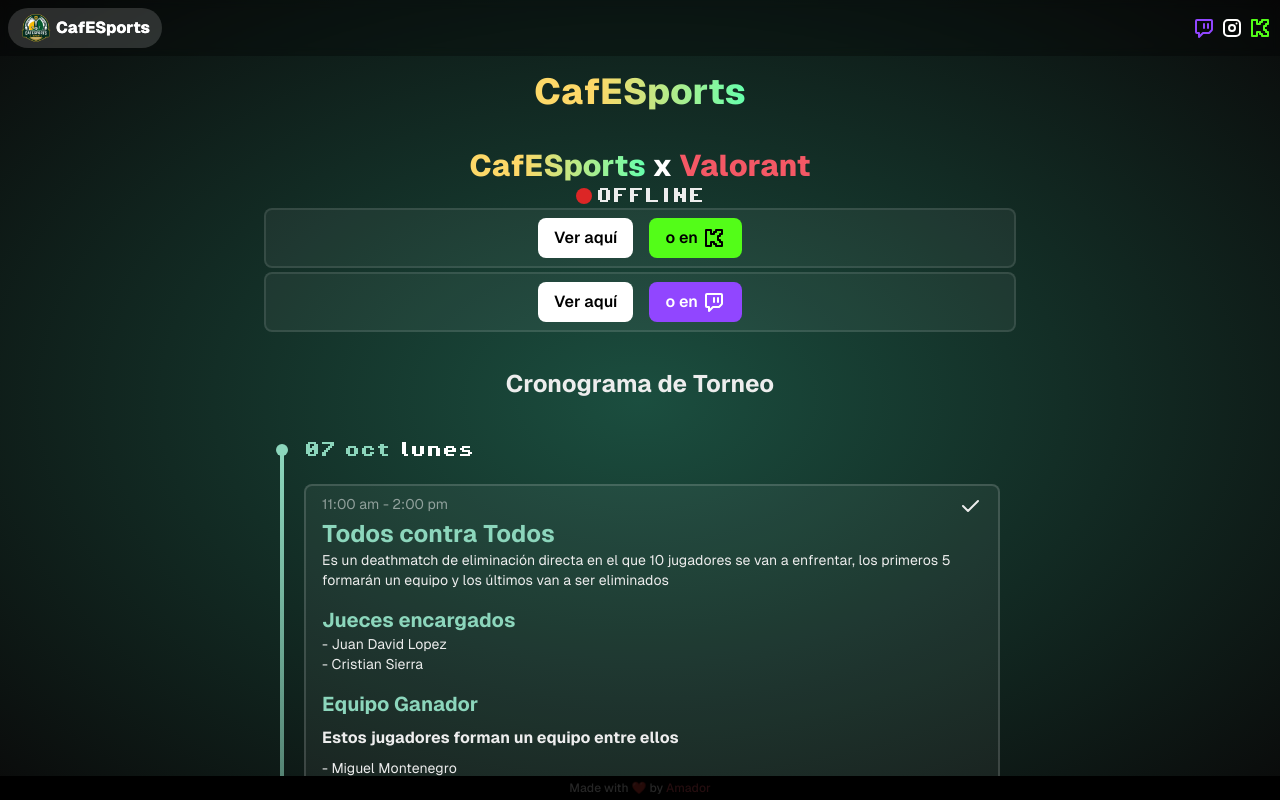
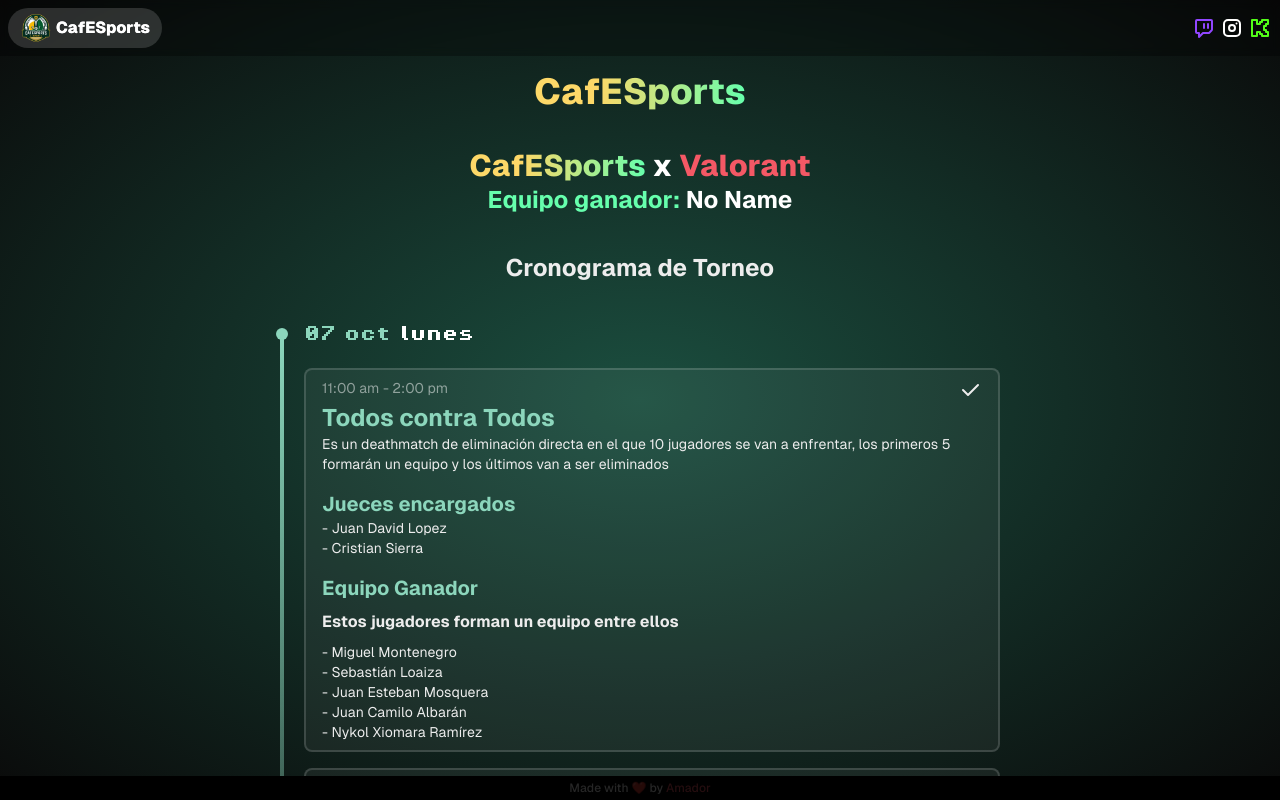
Before and after one commit to odiador/cafesports, a Next.js app: page / in a window 1280 px wide. Shown: the top 800 px of the page. Built offline with nearby package versions, Linux system fonts and the light colour scheme.

Commit message:
Add winner

```diff
--- a/app/page.tsx
+++ b/app/page.tsx
@@ -1,8 +1,8 @@
 "use client";
-import { containerImage, item } from "@/components/consts";
+import { container, containerImage, item } from "@/components/consts";
 import Embeds from "@/components/Embeds";
 import { TextGenerateEffect } from "@/components/ui/blur-generating-text";
-import Cronograma from "@/components/ui/cronogram";
+import Cronograma from "@/components/ui/chronogram";
 import { AnimatedTooltip } from "@/components/ui/image-frame";
 import Redes from "@/components/ui/redes";
 import { integrantes, valorantInfo } from "@/data/info";
@@ -22,12 +22,11 @@
     }
   })
   const [start, setStart] = useState(false);
-  const [live, setLive] = useState(false);
   return (
     <main className="p-2 flex flex-col items-center max-w-3xl">
-      <header className="h-fit flex flex-col gap-1 items-center mb-32">
-        <motion.div variants={item} className="text-center text-4xl font-bold flex" >
-          <h1 className="from-[#fdd868] via-30% via-[#fdd868] to-[#66ffad] bg-gradient-to-r bg-clip-text text-transparent font-extrabold">CafESports</h1>
+      <motion.header variants={container} className="h-fit flex flex-col gap-1 items-center mb-32">
+        <motion.div variants={item} className="text-center text-4xl from-[#fdd868] via-30% via-[#fdd868] to-[#66ffad] bg-gradient-to-r bg-clip-text text-transparent font-extrabold" >
+          CafESports
         </motion.div>
         <motion.div variants={item} initial="hidden" animate="visible" className="w-full mt-8 text-center text-xl">
 
@@ -36,19 +35,22 @@
             {" x "}
             <strong className={`font-extrabold bg-clip-text text-transparent to-[#f45865] via-50% bg-[#f45865] from-[#ff9e9e]`}>{valorantInfo.title}</strong>
           </p>
+          <p className="text-[#66ffad] font-bold text-2xl">
+<>{"Equipo ganador: "}</><span className="text-white">No Name</span>
+          </p>
 
         </motion.div>
-        <Embeds live={live} />
-        <h1 className="w-full mt-8 text-center text-2xl font-bold "
-          onCanPlay={() => setLive(true)}
-        >Cronograma de Torneo</h1>
-        <Cronograma />
-        <motion.div variants={item} className="flex flex-col gap-2 items-center  w-full bg-white/5 rounded-xl px-6 py-3">
+        <h1 className="w-full mt-8 text-center text-2xl font-bold ">Cronograma de Torneo</h1>
+        <motion.div variants={container}>
+          <Cronograma />
+        </motion.div>
+        <Embeds />
+        <motion.div variants={item} className="flex flex-col gap-2 items-center mt-8 w-full bg-white/5 rounded-xl px-6 py-3">
           <h1 className="text-xl font-bold">{"Nuestras redes:"}</h1>
           <Image priority src={valorantInfo.image} alt="" width={100} height={100} />
           <Redes />
         </motion.div>
-      </header>
+      </motion.header>
       <motion.section
         id="info"
         onViewportLeave={() => setStart(false)}
@@ -57,10 +59,7 @@
         initial={{ opacity: 0, y: -10 }}
         transition={{ duration: 0.5, delay: 0.2 }}
         className="bg-white/5 rounded-lg mt-16 py-16 px-8 flex flex-col justify-center items-center">
-        <motion.h3 variants={item} className="text-center text-4xl font-bold w-3/4 text-wrap">¡Bienvenidos a nuestro equipo de E-Sports!</motion.h3>
-        <motion.div variants={item} className="mt-4 size-fit bg-white rounded-xl overflow-hidden">
-          <Image src={"/logot.png"} alt="Logo Transparent" className="size-64" width={256} height={256} />
-        </motion.div>
+        <motion.h3 variants={item} className="text-center text-4xl font-bold w-3/4 text-wrap">¿Quienes Somos?</motion.h3>
         <motion.div
           variants={item}
           className="font-normal">
--- a/components/Embeds.tsx
+++ b/components/Embeds.tsx
@@ -6,37 +6,38 @@
 import { KickEmbed, TwitchEmbed } from "./ui/Embed";
 import { useState } from "react";
 
-const Embeds = ({ live }: { live: boolean }) => {
-
+const Embeds = () => {
+    const live = true;
     const [showKick, setShowKick] = useState(false);
     const [showTwitch, setShowTwitch] = useState(false);
     return (
-        <>
-            <div className="font-operator flex items-center gap-1">
-                <motion.div className="size-4 rounded-full relative bg-red-600">
-                    <motion.div className="absolute top-0 left-0 size-4 rounded-full bg-black z-[1]" animate={{ opacity: live ? 1 : 0 }} transition={{ from: 0, repeat: Infinity, repeatType: "mirror", duration: 0.01, delay: 1, repeatDelay: 1 }}>
+        <div className="bg-white/5 border-2 border-white/10 w-full flex flex-col py-4 px-2 rounded-lg items-center gap-4">
+            <div className="flex justify-center items-center flex-col gap-2">
+                <div className="font-operator">{"Estamos"}</div>
+                <div className="font-operator flex items-start gap-1">
+
+                    <motion.div className="size-4 rounded-full relative bg-black">
+                        <motion.div className="absolute top-0 left-0 size-4 rounded-full bg-red-600 z-[1]" animate={{ opacity: live ? 1 : 0 }} transition={{ from: 0, repeat: Infinity, repeatType: "mirror", duration: 0.01, delay: 1, repeatDelay: 1 }}>
                         </motion.div>
                     </motion.div>
                     <h1 className="text-center leading-none">{live ? "LIVE" : "OFFLINE"}</h1>
                 </div>
-            <div className="bg-white/5 border-2 border-white/10 w-full flex flex-col p-2 rounded-lg items-center gap-4">
-                <div className="flex gap-4">
+            </div>
+
+            {live && <div className="flex gap-4">
                 <button onClick={() => setShowKick(k => !k)}
-                        className="bg-white w-fit text-black transition-all font-semibold rounded-lg px-4 py-2 hover:bg-white/85 flex gap-1 hover:scale-110">Ver aquí</button>
+                    className="bg-white w-fit text-black transition-all font-semibold rounded-lg px-4 py-2 hover:bg-white/85 flex gap-1 hover:scale-110">Ver en la página</button>
                 <Link href="https://kick.com/cafesports" className="bg-[#53fd18] w-fit text-black transition-all font-semibold rounded-lg px-4 py-2 flex gap-1 hover:scale-110">o en <IconBrandKick /></Link>
-                </div>
+            </div>}
             {showKick && <KickEmbed />}
-            </div>
-            <div className="bg-white/5 border-2 border-white/10 w-full flex flex-col p-2 rounded-lg items-center gap-4">
 
-                <div className="flex gap-4">
+            {live && <div className="flex gap-4">
                 <button onClick={() => setShowTwitch(k => !k)}
-                        className="bg-white w-fit text-black transition-all font-semibold rounded-lg px-4 py-2 hover:bg-white/85 flex gap-1 hover:scale-110">Ver aquí</button>
+                    className="bg-white w-fit text-black transition-all font-semibold rounded-lg px-4 py-2 hover:bg-white/85 flex gap-1 hover:scale-110">Ver en la página</button>
                 <Link href="https://twitch.tv/cafesportsq" className="bg-[#9146ff] w-fit text-white transition-all font-semibold rounded-lg px-4 py-2 flex gap-1 hover:scale-110">o en <IconBrandTwitch /></Link>
-                </div>
+            </div>}
             {showTwitch && <TwitchEmbed />}
         </div>
-        </>
     );
 }
 export default Embeds;
--- a/components/consts.ts
+++ b/components/consts.ts
@@ -1,10 +1,8 @@
 const containerImage = {
-    hidden: { opacity: 0 },
+    hidden: { y: 20, opacity: 0 },
     visible: {
-        opacity: 1,
-        transition: {
-            delayChildren: .25,
-        }
+        y: 0,
+        opacity: 1
     }
 };
 
@@ -20,10 +18,9 @@
     }
 };
 const item = {
-    hidden: { y: 20, opacity: 0 },
+    hidden: { opacity: 0 },
     visible: {
-        y: 0,
-        opacity: 1
+        opacity: 1,
     }
 };
 export { container, item, containerImage };
--- a/components/ui/cronogram.tsx
+++ b/components/ui/chronogram.tsx
@@ -1,4 +1,5 @@
 import { IconCheck } from "@tabler/icons-react";
+import { motion } from "framer-motion";
 import Image from "next/image";
 import Link from "next/link";
 
@@ -107,6 +108,29 @@
                 }
             ]
         },
+        {
+            date: "11 oct",
+            nameDate: "viernes",
+            events: [
+                {
+                    key: "final",
+                    description: "La final es una partida Bo3 de Valorant.",
+                    vs: "No name vs The Last One",
+                    judges: ["- Eyner Andrés Diaz", "- Juan David Lopez"],
+                    name: "Final",
+                    ganadores: [""],
+                    time: "11:00 am - 12:30 pm",
+                    details: "No Name",
+                },
+                {
+                    key: "premios",
+                    description: "Los equipos finalistas reciben un premio, tanto primer como segundo lugar.",
+                    judges: ["- Eyner Andrés Diaz", "- Juan David Lopez"],
+                    name: "Repartición de Premios",
+                    time: "12:30 pm - 1:00 pm",
+                }
+            ]
+        },
     ]
 
     return (<div className="mt-8 p-4">
@@ -134,7 +158,7 @@
     }[]
 }) => {
     return (
-        <div className="flex gap-1" key={date}>
+        <motion.div className="flex gap-1" key={date}>
             <div className="h-auto w-fit">
                 <div className="w-1 h-full flex items-center justify-center bg-gradient-to-b from-[#8cd6bc] to-transparent relative  after:content-[''] after:absolute after:-left-1 after:-top-2 after:size-3 after:bg-[#8cd6bc] after:rounded-full" />
             </div>
@@ -176,6 +200,6 @@
                     })}
                 </div>
             </div>
-        </div>
+        </motion.div>
     );
 }
```
Lines whose indentation alone changed are shown as unchanged.
